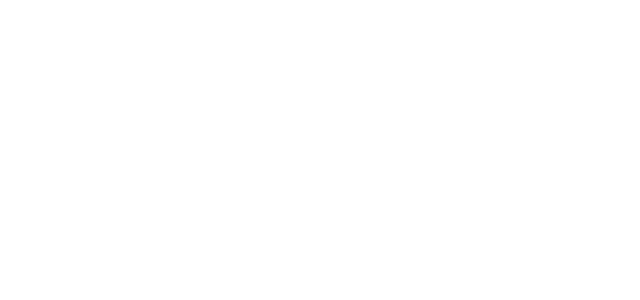
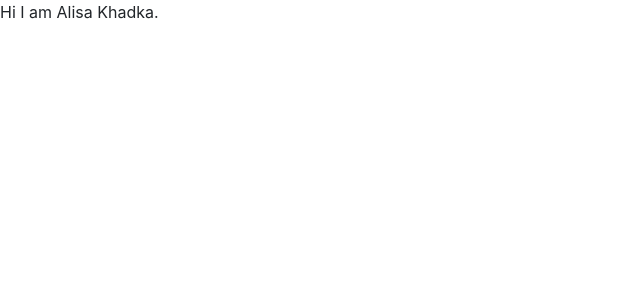
Before and after one commit to anupama1008/News, a React (Create React App) app: page / in a window 1280 px wide. Shown: the top 300 px of the page, without its empty margins (0-640 px from the left). Built offline with nearby package versions, Linux system fonts and the light colour scheme.

Commit message:
added my name

```diff
--- a/package.json
+++ b/package.json
@@ -1,4 +1,5 @@
 {
+  "homepage": "https://anupama1008.github.io/News",
   "name": "news",
   "version": "0.1.0",
   "private": true,
@@ -6,12 +7,15 @@
     "@testing-library/jest-dom": "^5.17.0",
     "@testing-library/react": "^13.4.0",
     "@testing-library/user-event": "^13.5.0",
+    "gh-pages": "^6.1.1",
     "react": "^18.2.0",
     "react-dom": "^18.2.0",
     "react-scripts": "5.0.1",
     "web-vitals": "^2.1.4"
   },
   "scripts": {
+    "predeploy": "npm run build",
+    "deploy": "gh-pages -d build",
     "start": "react-scripts start",
     "build": "react-scripts build",
     "test": "react-scripts test",
--- a/src/App.js
+++ b/src/App.js
@@ -4,6 +4,7 @@ export default class App extends Component {
   render() {
     return (
       <div>
+        Hi I am Alisa Khadka.
       </div>
     )
   }
```
Also changed, not shown: 1 other file (tests, documents, lock files or other folders).
